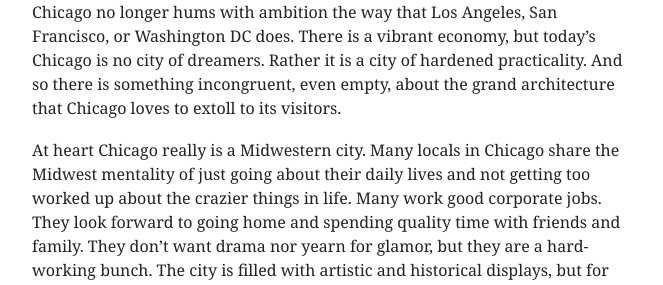
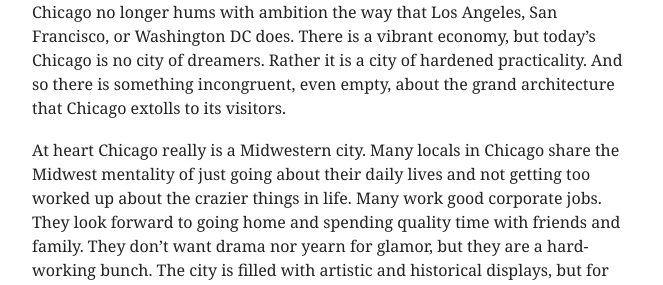
Before and after one commit to mbwong/mbwong.github.com, a Jekyll site: the page built from _posts/2015-03-22-chicago.md, in a window 1280 px wide. Shown: the part 436-721 px from the top of the page, without its empty margins (308-971 px from the left). Built offline with Jekyll 4.4.1, drawn with Linux system fonts in a browser that asks for light colours; some of the changed text lies outside the part shown.

Commit message:
Update 2015-03-22-chicago.md

```diff
--- a/_posts/2015-03-22-chicago.md
+++ b/_posts/2015-03-22-chicago.md
@@ -8,7 +8,7 @@
 
 I am a city person, always have been. For this reason I should love Chicago. Chicago is pop culture's archetypal big city, with soaring skyscrapers and a highly sophisticated public transit system. The subways run all night long. Bars and restaurants litter the streets. There is world class art and world class music. When filming his Batman series, Christopher Nolan shot in Chicago because of its big city feel. Yet, even as a city person, I never felt at home in Chicago.
 
-Chicago is known as America's "second city"--the younger and edgier sibling to New York City. But the phrase seems truer in history than today. The buildings hint at an age of ambition when people flocked to Chicago in pursuit of opportunity and successively taller skyscrapers punched into the sky. But Chicago no longer hums with ambition the way that Los Angeles, San Francisco, or Washington DC does. There is a vibrant economy, but today's Chicago is no city of dreamers. Rather it is a city of hardened practicality. And so there is something incongruent, even empty, about the grand architecture that Chicago loves to extoll to its visitors.
+Chicago is known as America's "second city"--the younger and edgier sibling to New York City. But the phrase seems truer in history than today. The buildings hint at an age of ambition when people flocked to Chicago in pursuit of opportunity and successively taller skyscrapers punched into the sky. But Chicago no longer hums with ambition the way that Los Angeles, San Francisco, or Washington DC does. There is a vibrant economy, but today's Chicago is no city of dreamers. Rather it is a city of hardened practicality. And so there is something incongruent, even empty, about the grand architecture that Chicago extolls to its visitors.
 
 At heart Chicago really is a Midwestern city. Many locals in Chicago share the Midwest mentality of just going about their daily lives and not getting too worked up about the crazier things in life. Many work good corporate jobs. They look forward to going home and spending quality time with friends and family. They don't want drama nor yearn for glamor, but they are a hard-working bunch. The city is filled with artistic and historical displays, but for many residents cultural engagement does not run deep. To them art and history are not things that give meaning to human life, but curiosities and tourist attractions. The thing that makes Chicago different from the rest of the Midwest is that it combines Midwest groundedness with the amenities of a big city. I think that's why Midwesterners love Chicago. Many Chicagoans move here from other locales of the Midwest and never leave.
 
```
